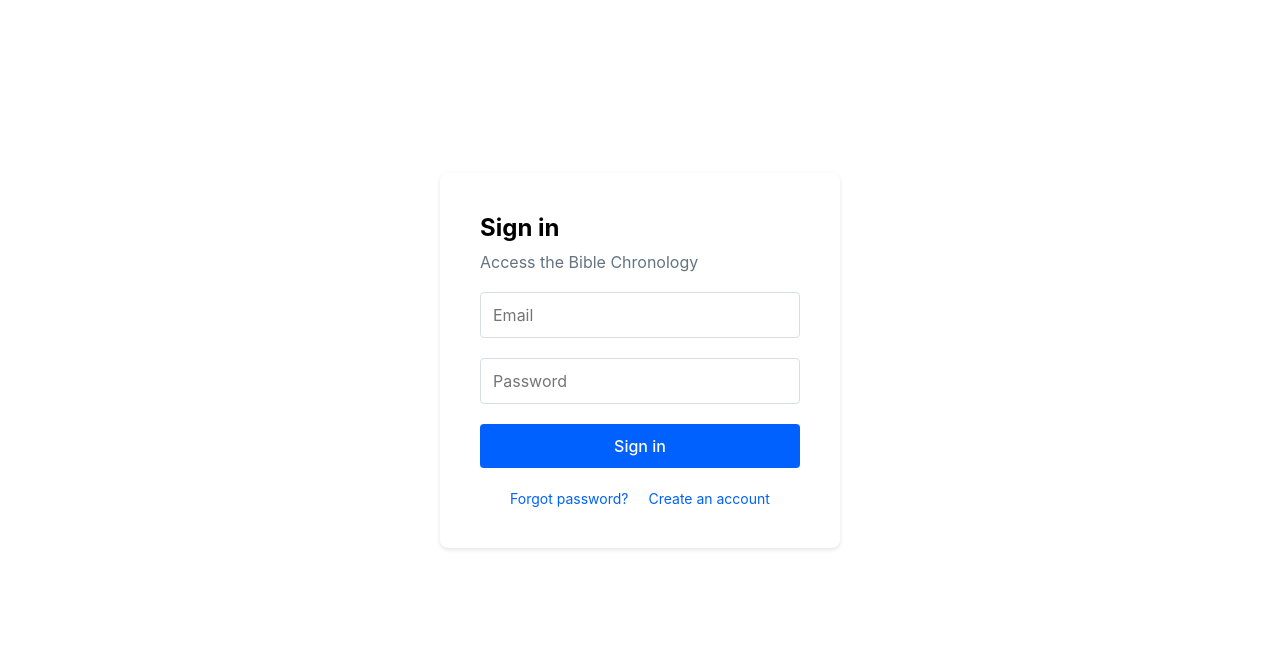
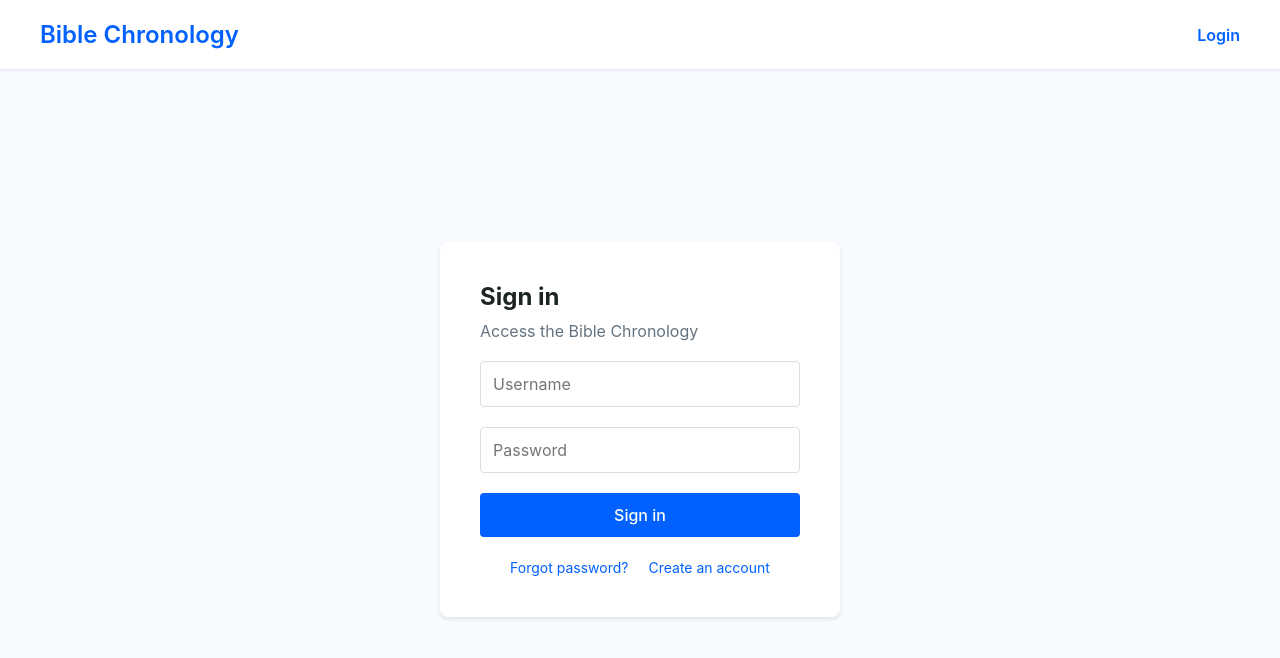
Before and after one commit to mad-tiller/bible-chronology, a React (Vite) app: page /login in a window 1280 px wide. Shown: the top 658 px of the page. Built offline with nearby package versions, Linux system fonts and the light colour scheme.

Commit message:
TM: add new pages, auth provider and query provider

```diff
--- a/package.json
+++ b/package.json
@@ -10,6 +10,8 @@
     "preview": "vite preview"
   },
   "dependencies": {
+    "@tanstack/react-query": "^5.67.3",
+    "js-cookie": "^3.0.5",
     "react": "^19.0.0",
     "react-dom": "^19.0.0",
     "react-router": "^7.3.0"
--- a/src/App.jsx
+++ b/src/App.jsx
@@ -1,22 +1,39 @@
-import { StrictMode } from 'react'
+import React, { StrictMode, useState } from 'react'
 import { BrowserRouter, Routes, Route } from "react-router";
+import { QueryClient, QueryClientProvider } from '@tanstack/react-query';
+import { AuthProvider } from './context/AuthContext';
+import NavBar from './components/NavBar'; // New component
 import Landing from './components/Landing';
 import LoginForm from './components/LoginForm';
 import About from './components/About';
 import './styles.css';
 
 const basename = process.env.NODE_ENV === 'production' ? '/bible-chronology' : '/';
+const queryClient = new QueryClient();
 
 function App() {
+  const [isMenuOpen, setIsMenuOpen] = useState(false);
+
+  const toggleMenu = () => {
+    setIsMenuOpen(!isMenuOpen);
+  };
+
   return (
     <StrictMode>
+      <QueryClientProvider client={queryClient}>
+        <AuthProvider>
           <BrowserRouter basename={basename}>
+            <div className="app-container">
+              <NavBar />
               <Routes>
                 <Route path="/" element={<Landing />} />
                 <Route path="/login" element={<LoginForm />} />
                 <Route path="/about" element={<About />} />
               </Routes>
+            </div>
           </BrowserRouter>
+        </AuthProvider>
+      </QueryClientProvider>
     </StrictMode>
   )
 }
--- a/src/components/About.jsx
+++ b/src/components/About.jsx
@@ -1,6 +1,17 @@
 import React from 'react';
+import { useNavigate } from 'react-router';
+import { useAuth } from '../context/AuthContext';
 
 function About() {
+  const { isAuthenticated } = useAuth();
+  const navigate = useNavigate();
+
+  React.useEffect(() => {
+    if (!isAuthenticated) {
+      navigate('/login');
+    }
+  }, [isAuthenticated, navigate]);
+
   return (
     <div className="about-container">
       <div className="about-content">
--- a/src/components/LoginForm.jsx
+++ b/src/components/LoginForm.jsx
@@ -1,12 +1,54 @@
 import React, { useState } from 'react';
+import { useMutation } from '@tanstack/react-query';
+import { useNavigate } from 'react-router';
+import { useAuth } from '../context/AuthContext';
+import API_CONFIG from '../config/api'; // Import the config
+
+async function loginUser(credentials) {
+  const response = await fetch(API_CONFIG.ENDPOINTS.AUTHENTICATE, {
+    method: 'POST',
+    headers: {
+      'Content-Type': 'application/json',
+    },
+    body: JSON.stringify(credentials),
+  });
+
+  if (!response.ok) {
+    throw new Error('Authentication failed');
+  }
+
+  return response.json();
+}
 
 function LoginForm() {
-  const [email, setEmail] = useState('');
+  const [userName, setUserName] = useState('');
   const [password, setPassword] = useState('');
+  const [errorMessage, setErrorMessage] = useState('');
+  const navigate = useNavigate();
+  const { login } = useAuth();
+
+  const mutation = useMutation({
+    mutationFn: loginUser,
+    onSuccess: (data) => {
+      if (data.results.token == null) {
+        setErrorMessage('Login failed. Please try again.');
+      }
+      else {
+        login(data.results.token);
+        navigate('/');
+      }
+    },
+    onError: (error) => {
+      console.error('Login failed:', error.message);
+    },
+  });
 
   const handleSubmit = (e) => {
     e.preventDefault();
-    console.log('Login attempt with:', { email, password });
+    mutation.mutate({
+      userName,
+      password,
+    });
   };
 
   return (
@@ -18,10 +60,10 @@ function LoginForm() {
         <form onSubmit={handleSubmit}>
           <div className="form-group">
             <input
-              type="email"
-              placeholder="Email"
-              value={email}
-              onChange={(e) => setEmail(e.target.value)}
+              type="text"
+              placeholder="Username"
+              value={userName}
+              onChange={(e) => setUserName(e.target.value)}
               required
             />
           </div>
@@ -36,10 +78,18 @@ function LoginForm() {
             />
           </div>
 
-          <button type="submit" className="login-button">
-            Sign in
+          <button
+            type="submit"
+            className="login-button"
+            disabled={mutation.isPending}
+          >
+            {mutation.isPending ? 'Signing in...' : 'Sign in'}
           </button>
         </form>
+
+        {errorMessage != null && (
+          <p className="error-message">{errorMessage}</p>
+        )}
 
         <div className="links">
           <a href="#">Forgot password?</a>
--- /dev/null
+++ b/src/components/NavBar.jsx
@@ -0,0 +1,44 @@
+import React, { useState } from 'react';
+import { NavLink, useNavigate } from 'react-router';
+import { useAuth } from '../context/AuthContext';
+
+function NavBar() {
+  const [isMenuOpen, setIsMenuOpen] = useState(false);
+  const navigate = useNavigate();
+  const { isAuthenticated, logout } = useAuth();
+
+  const toggleMenu = () => {
+    setIsMenuOpen(!isMenuOpen);
+  };
+
+  return (
+    <nav className="navbar">
+      <NavLink to="/" className="logo">Bible Chronology</NavLink>
+
+      <button
+        className="menu-toggle"
+        onClick={toggleMenu}
+        aria-label="Toggle menu"
+      >
+        <span className="hamburger"></span>
+      </button>
+
+      <div className={`nav-links ${isMenuOpen ? 'open' : ''}`}>
+        <NavLink to="/login" onClick={() => setIsMenuOpen(false)}>Login</NavLink>
+        {isAuthenticated && (
+          <>
+            <NavLink to="/about" onClick={() => setIsMenuOpen(false)}>About</NavLink>
+            <button
+              onClick={() => { logout(); setIsMenuOpen(false); navigate('/'); }}
+              className="logout-button"
+            >
+              Logout
+            </button>
+          </>
+        )}
+      </div>
+    </nav>
+  );
+}
+
+export default NavBar;
--- /dev/null
+++ b/src/config/api.js
@@ -0,0 +1,9 @@
+const BASE_URL = 'https://dev-api.tntbtbf.com';
+
+export default {
+  BASE_URL,
+  // You can add more endpoints or config here if needed
+  ENDPOINTS: {
+    AUTHENTICATE: `${BASE_URL}/api/v1/user/authenticate`,
+  },
+};
--- /dev/null
+++ b/src/context/AuthContext.jsx
@@ -0,0 +1,36 @@
+import React, { createContext, useContext, useState, useEffect } from 'react';
+import Cookies from 'js-cookie';
+
+const AuthContext = createContext();
+
+export function AuthProvider({ children }) {
+  const [isAuthenticated, setIsAuthenticated] = useState(false);
+
+  useEffect(() => {
+    // Check if authToken exists in cookies on mount
+    const token = Cookies.get('authToken');
+    setIsAuthenticated(!!token); // Convert to boolean
+  }, []);
+
+  const login = (token) => {
+    Cookies.set('authToken', token, {
+      expires: 1,
+      secure: true,
+      sameSite: 'strict',
+    });
+    setIsAuthenticated(true);
+  };
+
+  const logout = () => {
+    Cookies.remove('authToken');
+    setIsAuthenticated(false);
+  };
+
+  return (
+    <AuthContext.Provider value={{ isAuthenticated, login, logout }}>
+      {children}
+    </AuthContext.Provider>
+  );
+}
+
+export const useAuth = () => useContext(AuthContext);
--- a/src/styles.css
+++ b/src/styles.css
@@ -249,3 +249,156 @@ input:focus {
     padding: 40px 20px;
   }
 }
+
+.error-message {
+  color: #ff4444;
+  margin-top: 10px;
+  text-align: center;
+  font-size: 14px;
+}
+
+/* Navbar Updates */
+.navbar {
+  padding: 20px 40px;
+  display: flex;
+  justify-content: space-between;
+  align-items: center;
+  background: white;
+  box-shadow: 0 1px 3px rgba(0,0,0,0.1);
+  position: relative;
+}
+
+/* Hamburger Menu Button */
+.menu-toggle {
+  display: none; /* Hidden by default on desktop */
+  background: none;
+  border: none;
+  cursor: pointer;
+  padding: 10px;
+  z-index: 1001;
+}
+
+.hamburger,
+.hamburger::before,
+.hamburger::after {
+  content: '';
+  display: block;
+  width: 25px;
+  height: 3px;
+  background: #637381;
+  transition: all 0.3s ease;
+}
+
+.hamburger {
+  position: relative;
+}
+
+.hamburger::before {
+  position: absolute;
+  top: -8px;
+}
+
+.hamburger::after {
+  position: absolute;
+  top: 8px;
+}
+
+/* Open State for Hamburger */
+.menu-toggle.open .hamburger {
+  background: transparent;
+}
+
+.menu-toggle.open .hamburger::before {
+  transform: rotate(45deg);
+  top: 0;
+}
+
+.menu-toggle.open .hamburger::after {
+  transform: rotate(-45deg);
+  top: 0;
+}
+
+/* Navigation Links */
+.nav-links {
+  display: flex;
+  align-items: center;
+}
+
+.nav-links a {
+  margin-left: 20px;
+  text-decoration: none;
+  color: #637381;
+  font-weight: 500;
+}
+
+.nav-links a:hover {
+  color: #0061ff;
+}
+
+.nav-links a.active {
+  color: #0061ff;
+  font-weight: 600;
+}
+
+/* Responsive Design */
+@media (max-width: 768px) {
+  .menu-toggle {
+    display: block; /* Show hamburger on mobile */
+  }
+
+  .nav-links {
+    display: none; /* Hide by default on mobile */
+    position: absolute;
+    top: 100%;
+    left: 0;
+    right: 0;
+    background: white;
+    flex-direction: column;
+    padding: 20px;
+    box-shadow: 0 2px 4px rgba(0,0,0,0.1);
+    z-index: 1000;
+  }
+
+  .nav-links.open {
+    display: flex; /* Show when toggled */
+  }
+
+  .nav-links a {
+    margin: 10px 0;
+    width: 100%;
+    text-align: center;
+  }
+}
+
+/* Ensure logo stays visible */
+.logo {
+  font-size: 24px;
+  font-weight: 600;
+  color: #0061ff;
+  text-decoration: none;
+}
+
+.logo.active {
+  color: #0061ff;
+}
+
+.logout-button {
+  margin-left: 20px;
+  background: none;
+  border: none;
+  color: #637381;
+  font-weight: 500;
+  cursor: pointer;
+}
+
+.logout-button:hover {
+  color: #0061ff;
+}
+
+@media (max-width: 768px) {
+  .logout-button {
+    margin: 10px 0;
+    width: 100%;
+    text-align: center;
+  }
+}
```
Also changed, not shown: 1 other file (tests, documents, lock files or other folders). Lines whose indentation alone changed are shown as unchanged.
